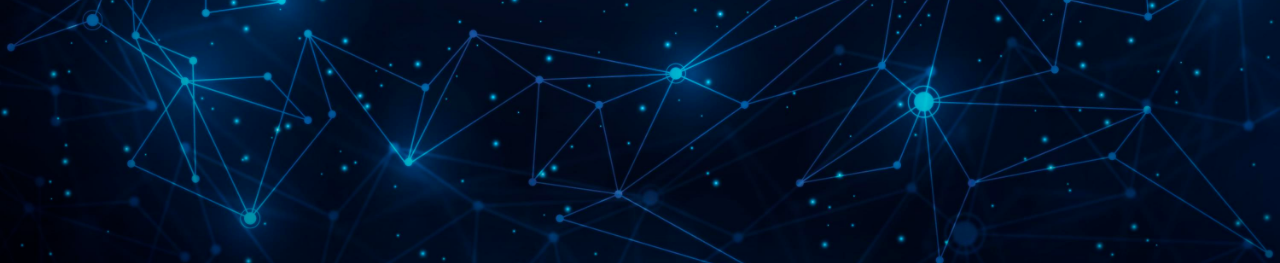
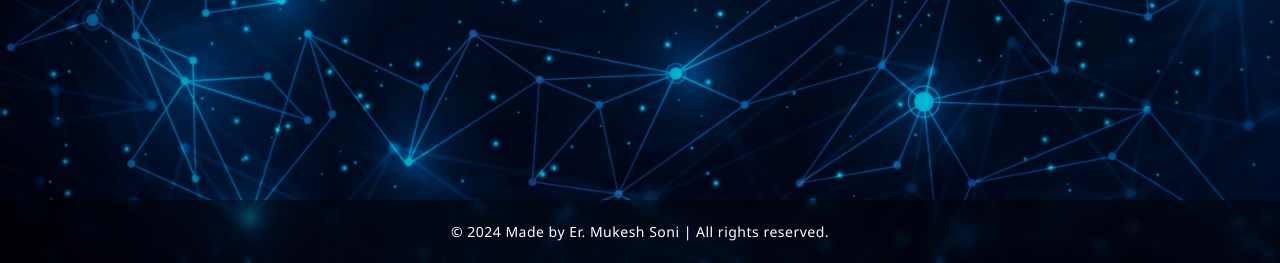
Before and after one commit to Mukesh0512/Virtual-Assistant-by-using-Python, a Flask app: page / in a window 1280 px wide. Shown: the part 537-800 px from the top of the page. Run offline with Flask 3, Linux system fonts and the light colour scheme.

Commit message:
Edited js and html

```diff
--- a/app.py
+++ b/app.py
@@ -17,6 +17,7 @@ def process():
     command = data.get("message", "").lower()
 
     reply = "Sorry, I can't handle that command yet."
+    playsound = None
 
     if any(word in command for word in ["sarcastic", "mood", "mood mode"]):
         responses = [
@@ -25,9 +26,8 @@ def process():
             "Sure, let me drop everything and serve you like the digital butler I am 😏"
         ]
         reply = random.choice(responses)
-        return jsonify({"reply": reply})
 
-    if "jarvis" in command or "hello jarvis" in command:
+    elif "jarvis" in command or "hello jarvis" in command or "hello" in command:
         reply = "Hi Developer, how can I assist you today?"
 
     elif "how r u" in command or "how are you" in command:
@@ -51,7 +51,7 @@ def process():
         reply = "I’m Jarvis, your personal voice assistant. And part-time superhero sidekick."
 
     elif "who created you" in command:
-        reply = "I was created by the amazing Mukesh Soni — genius, visionary, legend!"
+        reply = "I was created by the amazing Er. Mukesh Soni — genius, visionary, legend!"
 
     elif "thank you" in command:
         reply = "You're always welcome, boss."
@@ -77,6 +77,7 @@ def process():
 
     elif "shutdown" in command or "shutdown jarvis" in command:
         reply = "Goodbye Developer. Shutting down..."
+        playsound = "shutdown"
 
         def delayed_shutdown():
             time.sleep(2)
@@ -84,8 +85,7 @@ def process():
 
         threading.Thread(target=delayed_shutdown).start()
 
-        return jsonify({"reply": reply, "playsound": "shutdown"})
-
+    return jsonify({"reply": reply, "playSound": playsound})
 
 if __name__ == "__main__":
     app.run(debug=True)
--- a/static/js/script.js
+++ b/static/js/script.js
@@ -7,6 +7,8 @@ const errorSound = document.getElementById("error-sound");
 
 const historyList = document.getElementById("command-history");
 const startBtn = document.getElementById("start-btn");
+
+let isMusicPlaying = false;
 
 function playStartup() {
   startupSound.play();
@@ -22,7 +24,7 @@ function playError() {
 
 function typeWriterEffect(text, elementId) {
   let i = 0;
-  const speed = 40; // ⬅️ Slower typing
+  const speed = 40;
   const target = document.getElementById(elementId);
   target.innerText = "";
 
@@ -55,9 +57,12 @@ if (SpeechRecognition) {
   recognition.lang = 'en-US';
 
   startBtn.addEventListener("click", () => {
-    bgMusic.volume = 0.3;
-    bgMusic.loop = true;
-    bgMusic.play(); // ✅ Background music on start
+    if (!isMusicPlaying) {
+      bgMusic.volume = 0.3;
+      bgMusic.loop = true;
+      bgMusic.play();
+      isMusicPlaying = true;
+    }
     recognition.start();
   });
 
@@ -73,22 +78,21 @@ if (SpeechRecognition) {
     .then(res => res.json())
     .then(data => {
       const reply = data.reply;
+      const sound = data.playSound;
 
-      // ✅ Type & Speak the response
       typeWriterEffect(reply, "response-text");
       speak(reply);
       addToHistory(userSpeech, reply);
 
-      // ✅ 🔊 Special Sound Triggering based on backend flag
-      if (data.playSound === "shutdown") {
+      if (sound === "shutdown") {
         playShutdown();
-      } else if (data.playSound === "startup") {
+      } else if (sound === "startup") {
         playStartup();
-      } else if (data.playSound === "error") {
+      } else if (sound === "error") {
         playError();
       }
 
-      // ✅ Auto redirect for command responses
+      // Auto redirect
       const link = document.getElementById("fake-link");
       if (reply.includes("Opening YouTube")) {
         link.href = "https://youtube.com";
--- a/static/style.css
+++ b/static/style.css
@@ -64,3 +64,28 @@ ul#command-history li {
 ul#command-history li:hover {
   background: rgba(255,255,255,0.3);
 }
+
+
+.footer {
+  position: fixed;
+  bottom: 0;
+  left: 0;
+  width: 100%;
+  background: rgba(0, 0, 0, 0.4); /* Transparent black */
+  color: #fff;
+  text-align: center;
+  padding: 8px 0;
+  font-size: 14px;
+  font-family: 'Segoe UI', Tahoma, Geneva, Verdana, sans-serif;
+  backdrop-filter: blur(5px);
+  z-index: 1000;
+  letter-spacing: 0.5px;
+
+  /* Animation */
+  animation: fadeInFooter 1s ease-in;
+}
+
+@keyframes fadeInFooter {
+  from { opacity: 0; transform: translateY(20px); }
+  to { opacity: 1; transform: translateY(0); }
+}
--- a/templates/index.html
+++ b/templates/index.html
@@ -7,10 +7,10 @@
   <link rel="stylesheet" href="{{ url_for('static', filename='style.css') }}">
 </head>
 <body onload="playStartup()">
-<audio id="bg-music" src="static/sounds/music.mp3"></audio>
-<audio id="startup-sound" src="static/sounds/startup.mp3"></audio>
-<audio id="shutdown-sound" src="static/sounds/shutdown.mp3"></audio>
-<audio id="error-sound" src="static/sounds/error.mp3"></audio>
+<audio id="bg-music" src="static/music.mp3"></audio>
+<audio id="startup-sound" src="static/startup.mp3"></audio>
+<audio id="shutdown-sound" src="static/shutdown.mp3"></audio>
+<audio id="error-sound" src="static/error.mp3"></audio>
 
   <a id="fake-link" href="#" target="_blank" style="display:none;"></a>
 
@@ -25,5 +25,10 @@
   </div>
 
   <script src="{{ url_for('static', filename='js/script.js') }}"></script>
+
+  <footer class="footer">
+  <p>&copy; 2024 Made by Er. Mukesh Soni | All rights reserved.</p>
+</footer>
+
 </body>
 </html>
```
